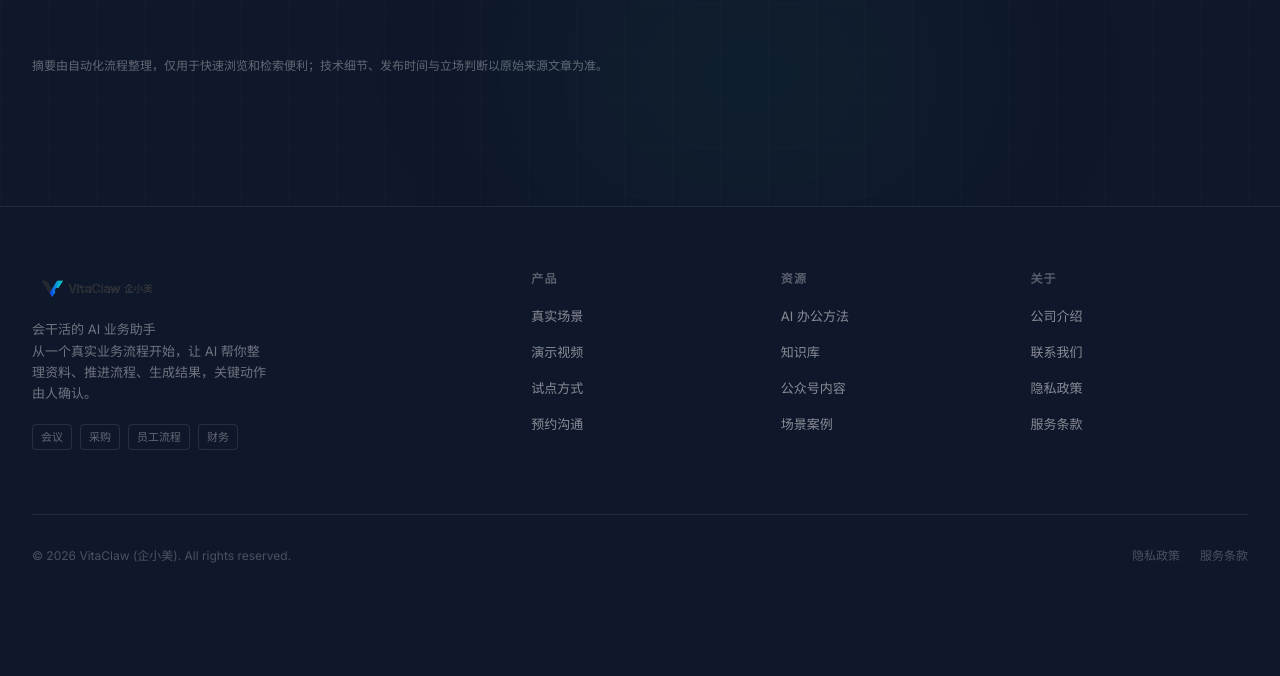
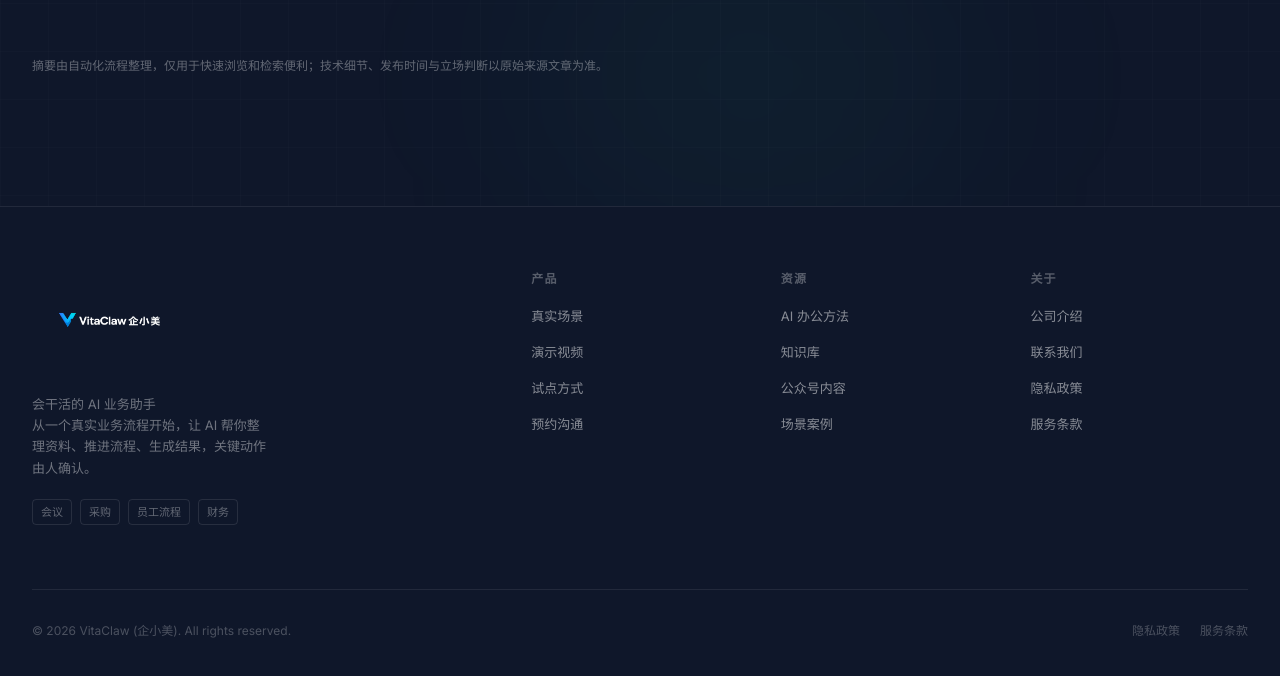
Before and after one commit to sztimhdd/vitaclaw-site, a React (Vite) app: page / in a window 1280 px wide. Shown: the part 6055-6731 px from the top of the page. Before the commit the page ends 6660 px from the top, so only its background shows below. Built offline with nearby package versions, Linux system fonts and the light colour scheme.

Commit message:
feat: update footer brand logo
Ultraworked with [Sisyphus](https://github.com/code-yeongyu/oh-my-openagent)

Co-authored-by: Sisyphus <clio-agent@sisyphuslabs.ai>

```diff
--- a/src/components/footer.tsx
+++ b/src/components/footer.tsx
@@ -37,7 +37,7 @@ export function Footer() {
           {/* Brand column (spans 2) */}
           <div className="col-span-2">
             <div className="mb-4 flex items-center gap-2.5">
-              <img src="/brand/vitaclaw-logo.png" alt="VitaClaw 企小美" className="h-8 w-auto object-contain" />
+              <img src="/brand/vitaclaw-logo-colored-white-text-transparent-web.png" alt="VitaClaw 企小美" className="w-32 sm:w-40 h-auto object-contain" />
             </div>
             <p className="text-[13px] text-white/40 leading-relaxed max-w-[240px]">
               会干活的 AI 业务助手<br />
```
Also changed, not shown: public/brand/vitaclaw-logo-colored-white-text-transparent-web.png (added).
